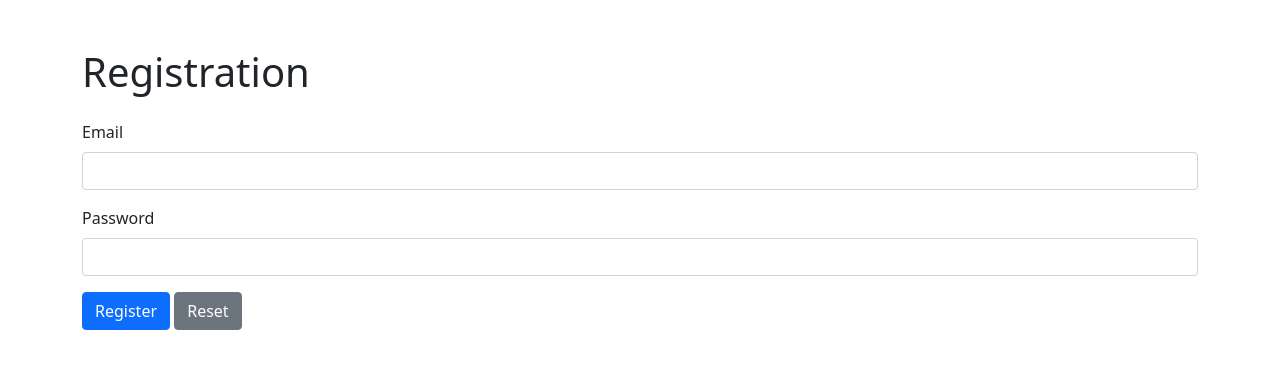
After one commit to lj4028aim/TCSS506_Project, a Flask app: page /register in a window 1280 px wide. The commit adds this page. Shown: the top 369 px of the page. Run offline with Flask 2, Linux system fonts and the light colour scheme.

Commit message:
adding register page and adjust all codes necessary

```diff
--- a/flask-project/app.py
+++ b/flask-project/app.py
@@ -10,7 +10,7 @@ from datetime import datetime, timezone, timedelta
 from collections import defaultdict
 import sqlite3
 import os
-# from flask_bcrypt import Bcrypt
+from bcrypt import hashpw, gensalt
 
 # Create a new Flask application instance
 app = Flask(__name__)
@@ -188,29 +188,24 @@ def get_location(city_id=None, city_name=None):
         return state, country
     else:
         return None, None
-# Define the User model
-class User(db.Model):
-    id = db.Column(db.Integer, primary_key=True)
-    username = db.Column(db.String(50), unique=True, nullable=False)
-    password = db.Column(db.String(100), nullable=False)
+
 
 @app.route('/register', methods=['GET', 'POST'])
 def register():
     if request.method == 'POST':
-        username = request.form['username']
+        email = request.form['email']
         password = request.form['password']
 
         # Check if the username is already taken
-        if User.query.filter_by(username=username).first():
+        if UserModel.query.filter_by(email=email).first():
             flash('Username already exists')
             return redirect(url_for('register'))
 
         # Hash the password before storing it
-        hashed_password = bcrypt.generate_password_hash(password).decode('utf-8')
-
-        # Create a new user
-        new_user = User(username=username, password=hashed_password)
-        db.session.add(new_user)
+        user = UserModel()
+        user.setPassword(password)
+        user.email = email
+        db.session.add(user)
         db.session.commit()
 
         flash('Registration successful. Please log in.')
@@ -238,8 +233,8 @@ def login():
             flash('Please enter a valid password')
             return render_template('login.html',form=form)
         login_user(user)
-        session['email'] = form.email.data
-        session['city'] = 'Seattle'
+        # session['email'] = form.email.data
+        # session['city'] = 'Seattle'
         return redirect(url_for('showWeather'))
     # This function will be called when someone accesses the root URL
     return render_template('login.html',form=form)
@@ -250,7 +245,7 @@ def logout():
     session.pop('email', None)
     session.pop('city', None)
     # This function will be called when someone accesses the root URL
-    return redirect(url_for('login'))
+    return redirect(url_for('showLanding'))
 
 # Run the application if this script is being run directly
 if __name__ == '__main__':
--- a/flask-project/cur_weather_data.txt
+++ b/flask-project/cur_weather_data.txt
@@ -1 +1 @@
-{'coord': {'lon': -122.4399, 'lat': 47.2496}, 'weather': [{'id': 800, 'main': 'Clear', 'description': 'clear sky', 'icon': '01d'}], 'base': 'stations', 'main': {'temp': 54.84, 'feels_like': 53.6, 'temp_min': 50.32, 'temp_max': 59.68, 'pressure': 1021, 'humidity': 76}, 'visibility': 10000, 'wind': {'speed': 1.99, 'deg': 300, 'gust': 1.99}, 'clouds': {'all': 0}, 'dt': 1685806093, 'sys': {'type': 2, 'id': 39016, 'country': 'US', 'sunrise': 1685794601, 'sunset': 1685851168}, 'timezone': -25200, 'id': 5812944, 'name': 'Tacoma', 'cod': 200}
+{'coord': {'lon': -122.4399, 'lat': 47.2496}, 'weather': [{'id': 800, 'main': 'Clear', 'description': 'clear sky', 'icon': '01d'}], 'base': 'stations', 'main': {'temp': 64.92, 'feels_like': 63.75, 'temp_min': 60.28, 'temp_max': 69.66, 'pressure': 1021, 'humidity': 56}, 'visibility': 10000, 'wind': {'speed': 1.99, 'deg': 23, 'gust': 7}, 'clouds': {'all': 0}, 'dt': 1685814825, 'sys': {'type': 2, 'id': 39016, 'country': 'US', 'sunrise': 1685794601, 'sunset': 1685851168}, 'timezone': -25200, 'id': 5812944, 'name': 'Tacoma', 'cod': 200}
--- a/flask-project/templates/landing.html
+++ b/flask-project/templates/landing.html
@@ -38,7 +38,8 @@
         <h1>Music from your weather.</h1>
         <p class="lead">Discover music tracks based on your local weather.</p>
         <p class="lead text-secondary">
-          <a href="{{ url_for('login') }}" class="btn btn-lg btn-light btn-outline-secondary fw-bold" style="">Login</a>
+          <a href="{{ url_for('login') }}" class="btn btn-lg btn-light btn-outline-secondary fw-bold">Login</a>
+          <a href="{{ url_for('register') }}" class="btn btn-lg btn-light btn-outline-secondary fw-bold">Register</a>
         </p>
       </main>
 
--- /dev/null
+++ b/flask-project/templates/register.html
@@ -0,0 +1,28 @@
+<!doctype html>
+<html>
+<head>
+    <title>Registration</title>
+    <!-- Bootstrap CSS -->
+    <link rel="stylesheet" href="https://cdn.jsdelivr.net/npm/bootstrap@5.0.2/dist/css/bootstrap.min.css">
+</head>
+<body>
+    <div class="container">
+        <h1 class="mt-5">Registration</h1>
+        <form method="POST" action="{{ url_for('register') }}" class="mt-4">
+            <div class="mb-3">
+                <label for="email" class="form-label">Email</label>
+                <input type="email" class="form-control" id="email" name="email" required>
+            </div>
+            <div class="mb-3">
+                <label for="password" class="form-label">Password</label>
+                <input type="password" class="form-control" id="password" name="password" required>
+            </div>
+            <button type="submit" class="btn btn-primary">Register</button>
+            <button type="reset" class="btn btn-secondary">Reset</button>
+        </form>
+    </div>
+
+    <!-- Bootstrap JS -->
+    <script src="https://cdn.jsdelivr.net/npm/bootstrap@5.0.2/dist/js/bootstrap.bundle.min.js"></script>
+</body>
+</html>
```
Also changed, not shown: flask-project/weather_data.txt (+1 -1 lines), flask-project/login.db.
